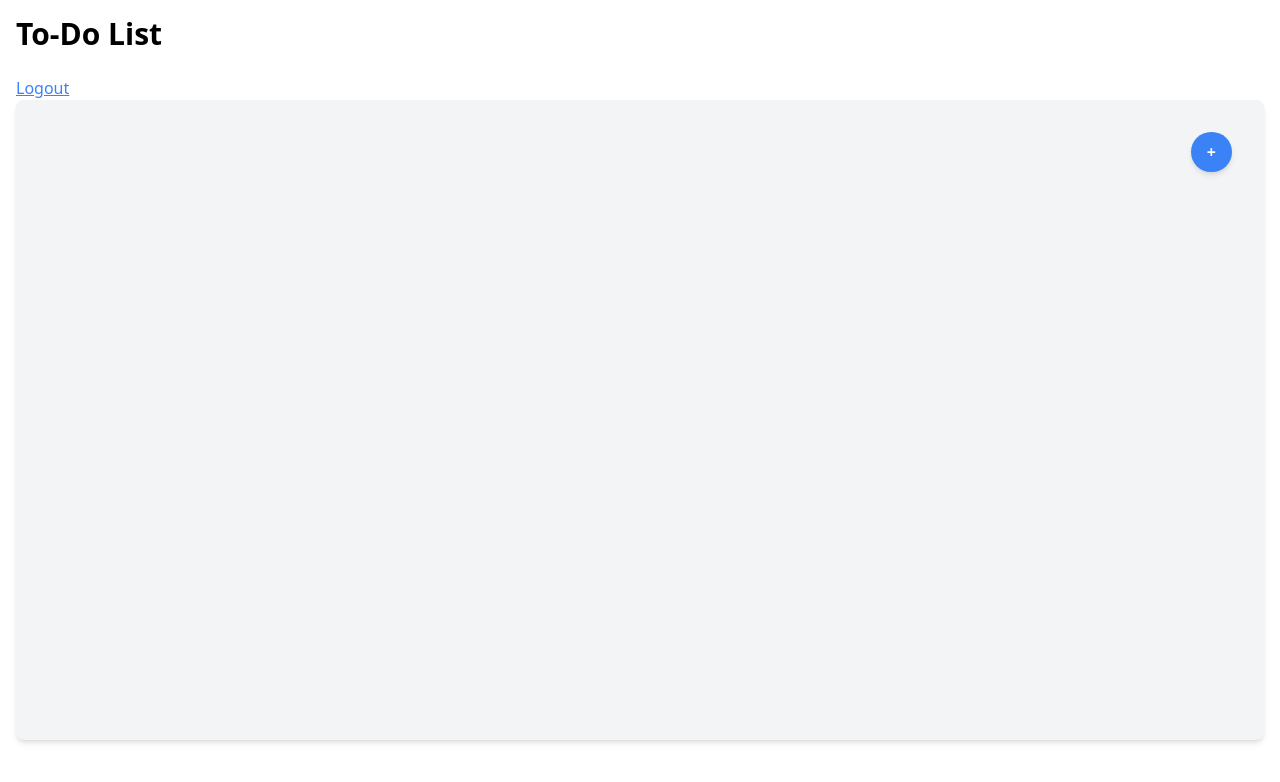
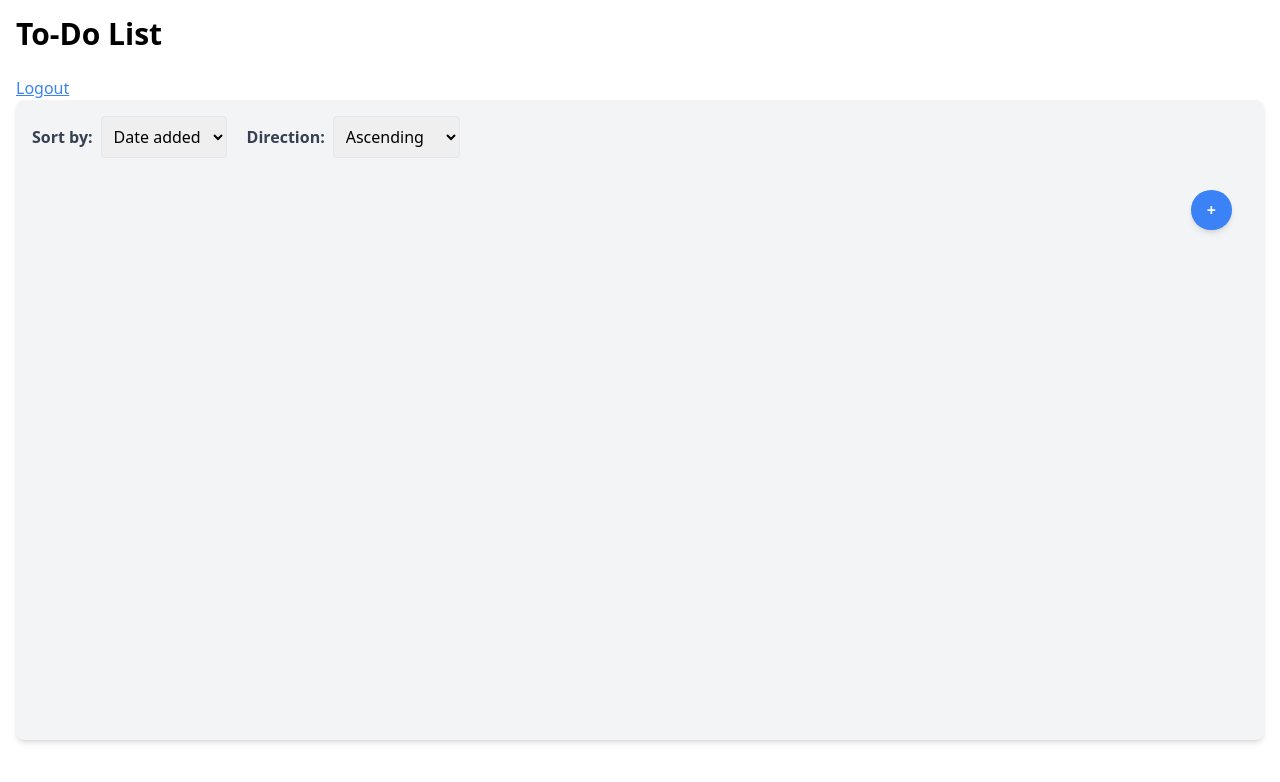
Before and after one commit to aws-todo-application/TODOApp, a React (Create React App) app in the folder frontend/: page / in a window 1280 px wide. Shown: the top 782 px of the page. Built offline with nearby package versions, Linux system fonts and the light colour scheme; sample sign-in values are in the browser's storage; what amazon-cognito-identity-js would draw is missing.

Commit message:
sorting and direction for sorting

```diff
--- a/frontend/src/pages/Home.js
+++ b/frontend/src/pages/Home.js
@@ -13,8 +13,14 @@ const Home = ({ onLogout }) => {
     const [showForm, setShowForm] = useState(false);
     const [tasks, setTasks] = useState([]);
     const [taskToEdit, setTaskToEdit] = useState(null);
+    const [sortCriteria, setSortCriteria] = useState("id");
+    const [sortDirection, setSortDirection] = useState("asc");
 
     const userSession = JSON.parse(localStorage.getItem("userSession"));
+
+    useEffect(() => {
+        console.log("Sort criteria changed to:", sortedTasks);
+    }, [sortCriteria]);
 
     useEffect(() => {
         const fetchTasks = async () => {
@@ -45,6 +51,22 @@ const Home = ({ onLogout }) => {
                 return "";
         }
     };
+
+    const sortedTasks = [...tasks].sort((a, b) => {
+        let comparison = 0;
+        if (sortCriteria === "priority") {
+            const priorityOrder = { "P1": 1, "P2": 2, "P3": 3, "P4": 4, "": 5 };
+            comparison = priorityOrder[a.priority] - priorityOrder[b.priority];
+        } else if (sortCriteria === "deadline") {
+            comparison = new Date(a.deadline || 0) - new Date(b.deadline || 0);
+        } else if (sortCriteria === "title") {
+            comparison = a.title.localeCompare(b.title);
+        } else {
+            comparison = a.id - b.id;
+        }
+
+        return sortDirection === "asc" ? comparison : -comparison;
+    });
 
     const addTask = (newTask) => {
         setTasks([...tasks, newTask]);
@@ -97,8 +119,35 @@ const Home = ({ onLogout }) => {
             </button>
             {/* Tasks Container */}
             <div className="relative bg-gray-100 p-4 rounded-lg shadow-md min-h-[80vh] overflow-y-auto overflow-x-hidden">
+                {/* Sorting Options */}
+                <div className="mb-4 flex items-center gap-5">
+                    <div>
+                        <label className="text-gray-700 font-semibold mr-2">Sort by:</label>
+                        <select
+                            value={sortCriteria}
+                            onChange={(e) => setSortCriteria(e.target.value)}
+                            className="p-2 border rounded"
+                        >
+                            <option value="id">Date added</option>
+                            <option value="priority">Priority</option>
+                            <option value="deadline">Deadline</option>
+                            <option value="title">Title</option>
+                        </select>
+                    </div>
+                    <div>
+                        <label className="text-gray-700 font-semibold mr-2">Direction:</label>
+                        <select
+                            value={sortDirection}
+                            onChange={(e) => setSortDirection(e.target.value)}
+                            className="p-2 border rounded"
+                        >
+                            <option value="asc">Ascending</option>
+                            <option value="desc">Descending</option>
+                        </select>
+                    </div>
+                </div>
                 <div className="space-y-4">
-                    {tasks.sort((a, b) => new Date(a.deadline).getTime() - new Date(b.deadline).getTime()).map((task) => (
+                    {sortedTasks.map((task) => (
                         <div key={task.id} className={`bg-white p-4 rounded-lg shadow flex justify-between items-center ${task.completed ? "opacity-50" : ""}`}>
                             <div>
                                 <span className={`font-semibold ${task.completed ? "line-through text-gray-500" : ""}`}>{task.title}</span>
```
